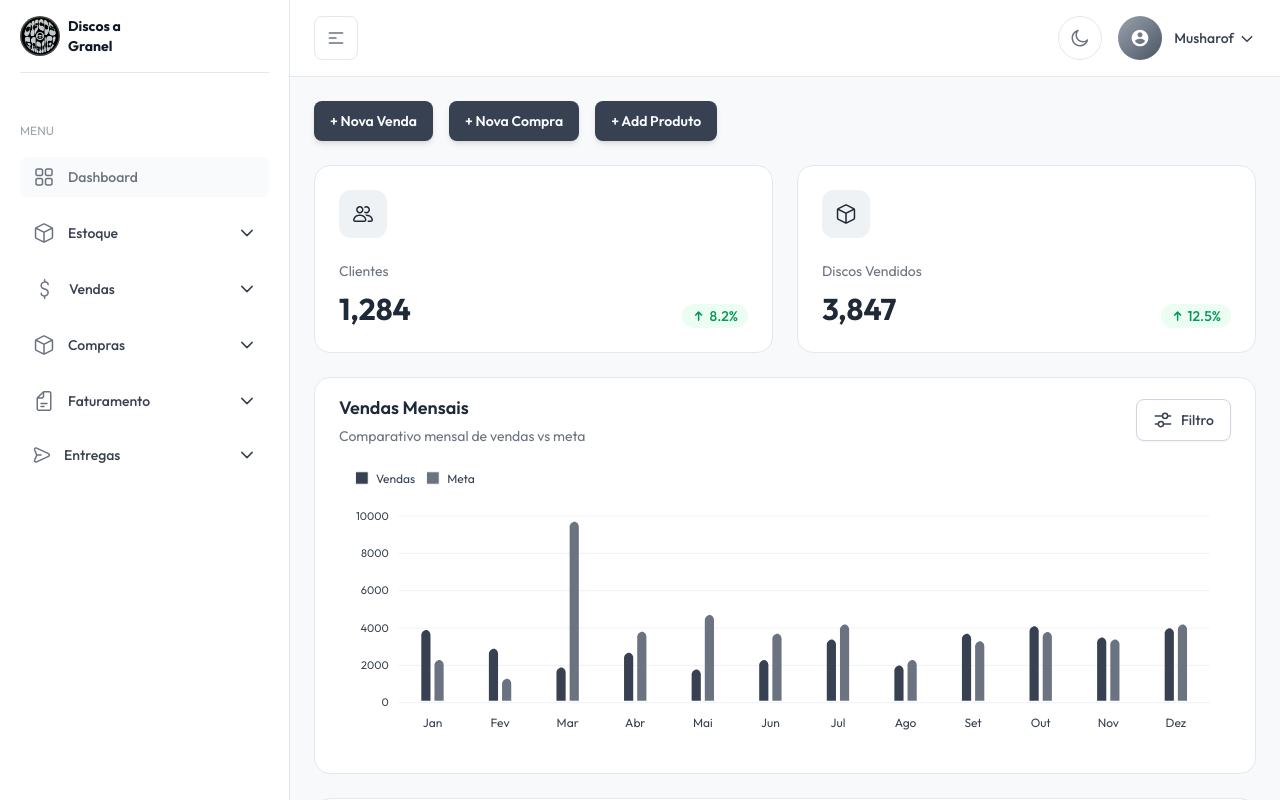
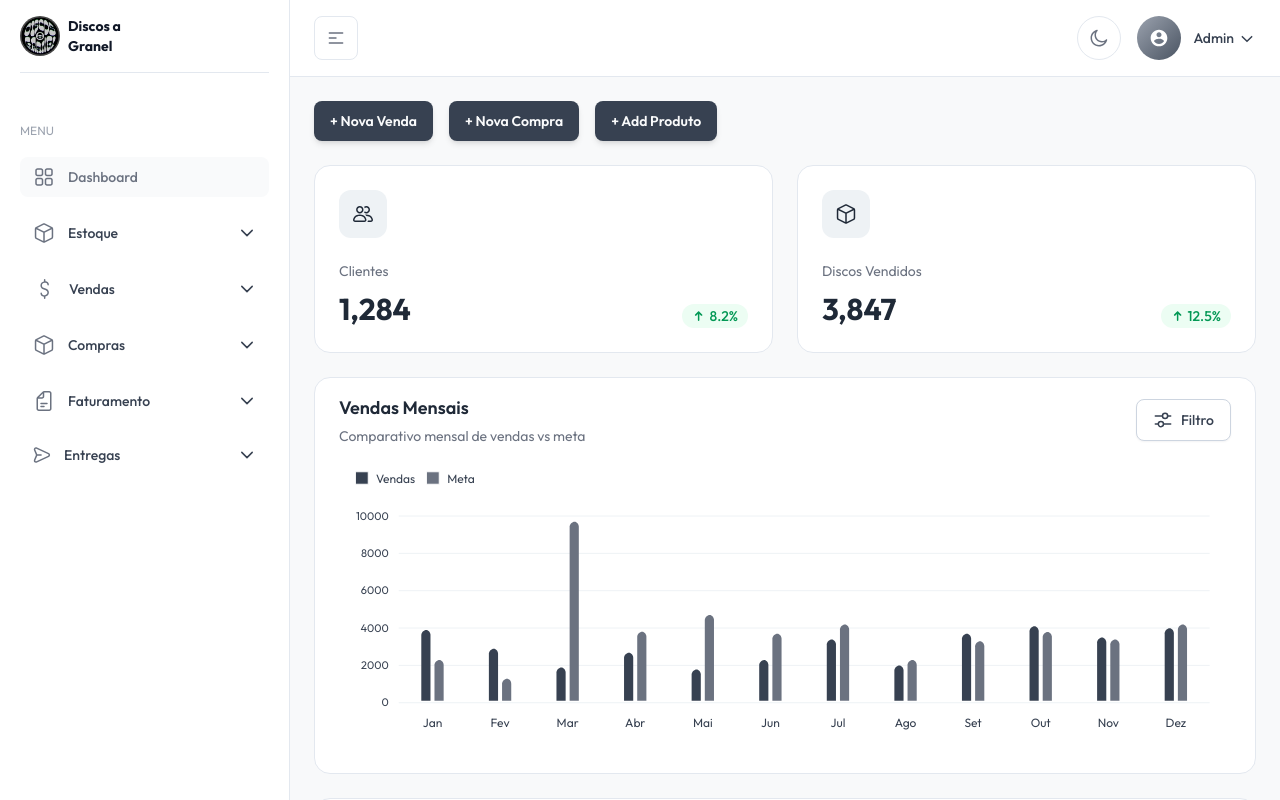
Before and after one commit to ec-univesp/admin-loja-disco, a Next.js app: page / in a window 1280 px wide. Shown: the top 800 px of the page. Built offline with nearby package versions, Linux system fonts and the light colour scheme.

Commit message:
adjusted name to Admin

```diff
--- a/src/components/header/UserDropdown.tsx
+++ b/src/components/header/UserDropdown.tsx
@@ -27,7 +27,7 @@ export default function UserDropdown() {
           </svg>
         </span>
 
-        <span className="text-theme-sm mr-1 block font-medium">Musharof</span>
+        <span className="text-theme-sm mr-1 block font-medium">Admin</span>
 
         <svg
           className={`stroke-gray-500 transition-transform duration-200 dark:stroke-gray-400 ${
@@ -56,7 +56,7 @@ export default function UserDropdown() {
       >
         <div>
           <span className="text-theme-sm block font-medium text-gray-700 dark:text-gray-400">
-            Musharof Chowdhury
+            Admin
           </span>
           <span className="text-theme-xs mt-0.5 block text-gray-500 dark:text-gray-400">
             randomuser@pimjo.com
```
